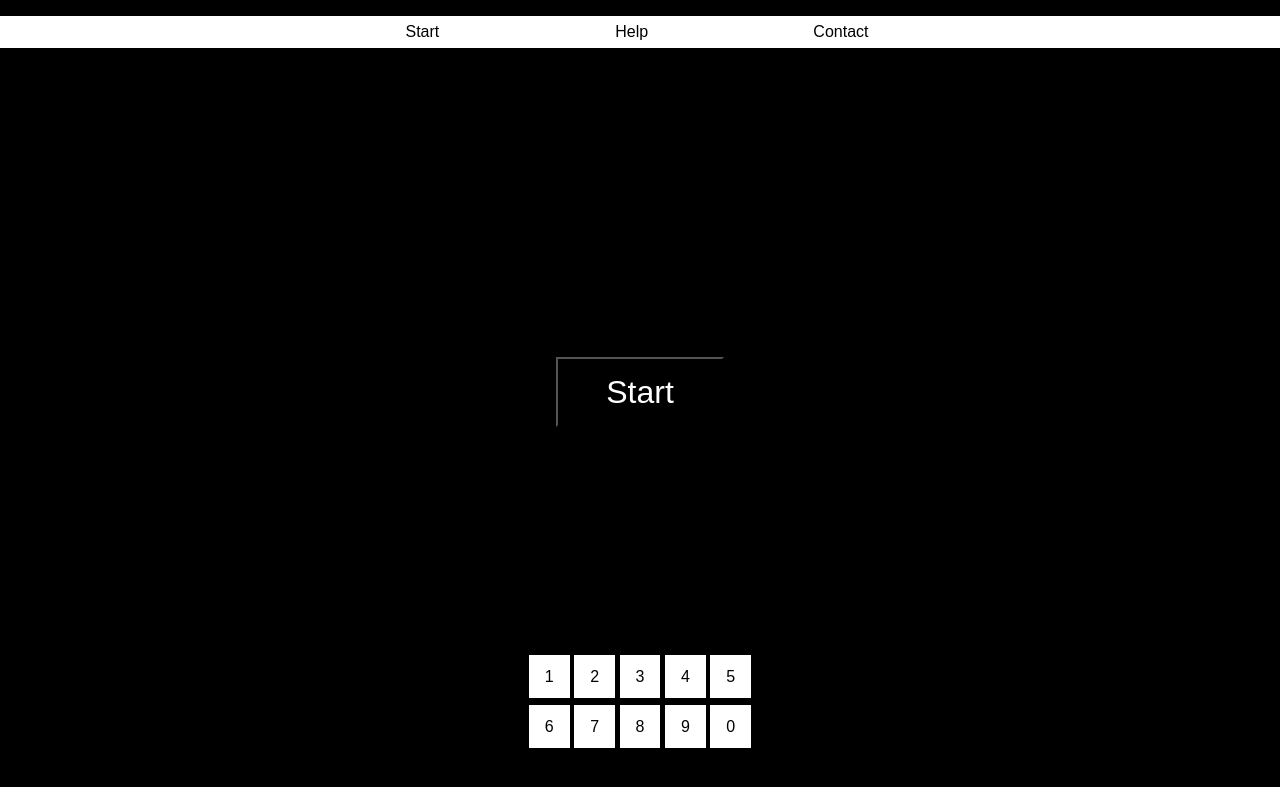
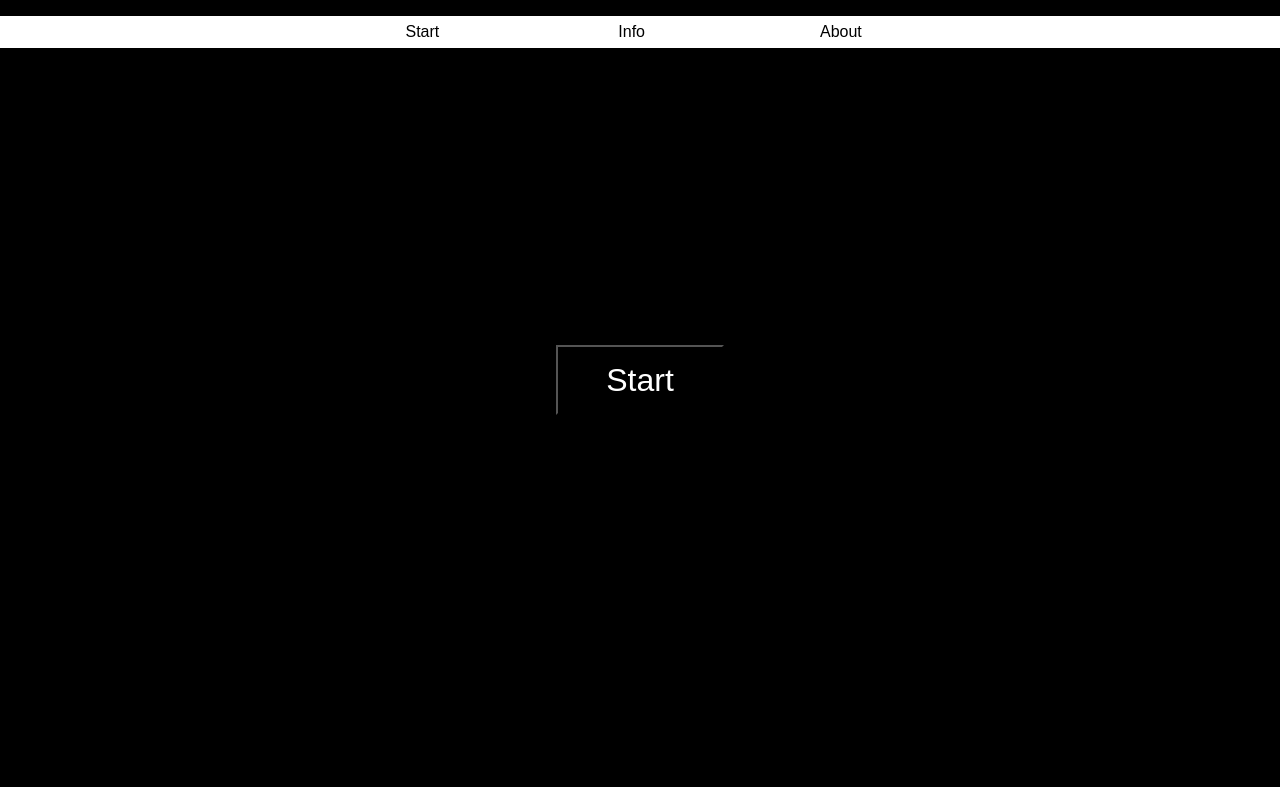
Before and after one commit to strenkel/lunarlander, a PHP site: page / in a window 1280 px wide. Shown: the top 787 px of the page. Run offline with PHP 8.4, Linux system fonts and the light colour scheme.

Commit message:
add keyboard; redesign keyboard; edit help-text;

```diff
--- a/css/main.css
+++ b/css/main.css
@@ -37,28 +37,30 @@ body {
 }
 
 .keyboard {
-  position: absolute;
-  bottom: 2em;
+  display: none;
+  margin-top: 3em;
+  margin-top: 3em;
   width: 100%;
 }
 
 .keyboard div {
  text-align: center;
- margin-top: 2em;
- margin-bottom: 2em;
+ line-height: 3em;
 }
 
 .keyboard span {
-  /*border: 1px solid white;*/
-  background-color: white;
-  color: black;
-  padding: 0.8em 1em;
+  display: inline-block;
+  border: 1px solid white;
+  width: 20%;
+  margin: -1px;
+  max-width: 7em;
 }
 
 .content {
   display: table;
-  height: 98%;
-  margin: 0 auto;
+  height: 95%;
+  width: 100%;
+
 }
 
 .content-center {
@@ -109,6 +111,8 @@ body {
 .text.long {
   line-height: 1.8em;
   max-width: 33em;
+  margin-left: auto;
+  margin-right: auto;
 }
 
 .control {
--- a/index.php
+++ b/index.php
@@ -12,30 +12,26 @@
       <div class="content-center">
         <div id="text" class="text title"></div>
         <div id="control" class="control"></div>
+
+        <div id="keyboard" class="keyboard">
+          <div>
+            <span id="nr1">1</span><span id="nr2">2</span><span id="nr3">3</span><span id="nr4">4</span><span id="nr5">5</span>
+          </div>
+          <div>
+            <span id="nr6">6</span><span id="nr7">7</span><span id="nr8">8</span><span id="nr9">9</span><span id="nr0">0</span>
+          </div>
+        </div>
+
       </div>
     </div>
 
     <div class="templates">
       <input id="start-template" class="input" type="button" value="Start"/>
-      <input id="fuel-input-template" class="input" type="text" pattern="[0-9]*"/>
+      <input id="fuel-input-template" class="input" type="text"/>
+
     </div>
 
-    <div class="keyboard">
-      <div>
-        <span>1</span>
-        <span>2</span>
-        <span>3</span>
-        <span>4</span>
-        <span>5</span>
-      </div>
-      <div>
-        <span>6</span>
-        <span>7</span>
-        <span>8</span>
-        <span>9</span>
-        <span>0</span>
-      </div>
-    </div>
+
 
   </body>
 
--- a/js/main.js
+++ b/js/main.js
@@ -5,11 +5,25 @@
   var startButtonTemplate = document.getElementById("start-template");
   var labelNode = document.getElementById("text");
   var contentNode = document.getElementById("control");
+  var keyboardNode = document.getElementById("keyboard");
   var fuelInputNodeTemplate = document.getElementById("fuel-input-template");
+
   var fuelInputNode;
   var landerMath;
 
+  var isTouch = 'ontouchstart' in window;
+
   var delay = 2500;
+
+  var initKeyboard = function() {
+    for (var i=0; i < 10; i++) {
+      document.getElementById("nr" + i).ontouchstart = (function(nr) {
+        return function() {
+          fuelInputNode.value = fuelInputNode.value + nr;
+        }
+      })(i);
+    }
+  }
 
   var showStartPage = function() {
     hideLabel();
@@ -41,6 +55,7 @@
   };
 
   var showResult = function() {
+    hideLabel();
     var v = landerMath.getSpeed();
     var speedLabel;
     if (v <= 3) {
@@ -61,6 +76,7 @@
 
   var hideLabel = function() {
     labelNode.style.display = "none";
+    keyboardNode.style.display = "none";
   };
 
   var showValue = function(value, unity) {
@@ -99,6 +115,10 @@
   var createFuelInput = function() {
     fuelInputNode = fuelInputNodeTemplate.cloneNode();
     fuelInputNode.id = "fuel-input";
+    if (isTouch) {
+      fuelInputNode.readOnly = true;
+      keyboardNode.style.display = "block";
+    }
   };
 
   var startGame = function() {
@@ -145,6 +165,10 @@
     return newPromise;
   };
 
+  if (isTouch) {
+    initKeyboard();
+  }
+
   showStartPage();
 
 })();
--- a/php/menu.php
+++ b/php/menu.php
@@ -4,10 +4,10 @@
       <a href="index.php">Start</a>
     </span>
     <span>
-      <a href="help.php">Help</a>
+      <a href="help.php">Info</a>
     </span>
     <span>
-      <a href="contact.php">Contact</a>
+      <a href="contact.php">About</a>
     </span>
   </div>
 </nav>
```
Also changed, not shown: help.php (+5 -4 lines).
